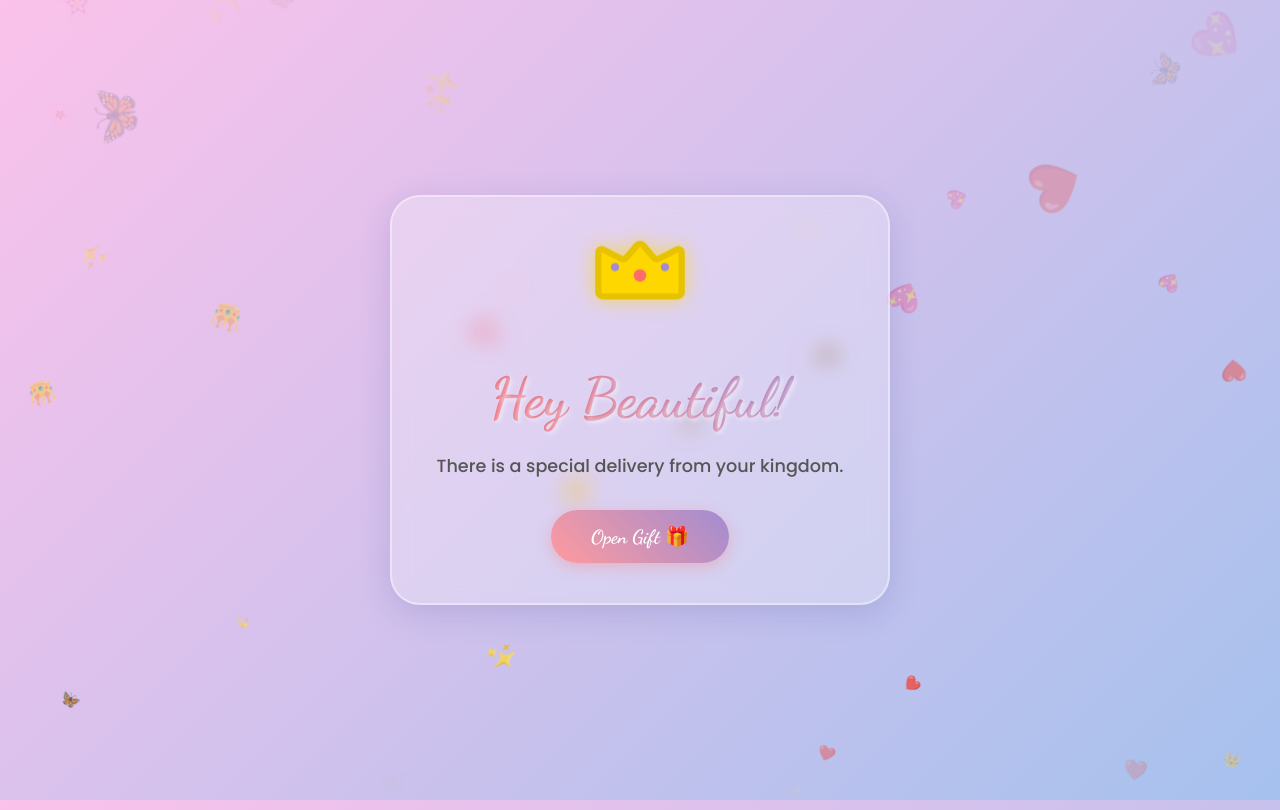
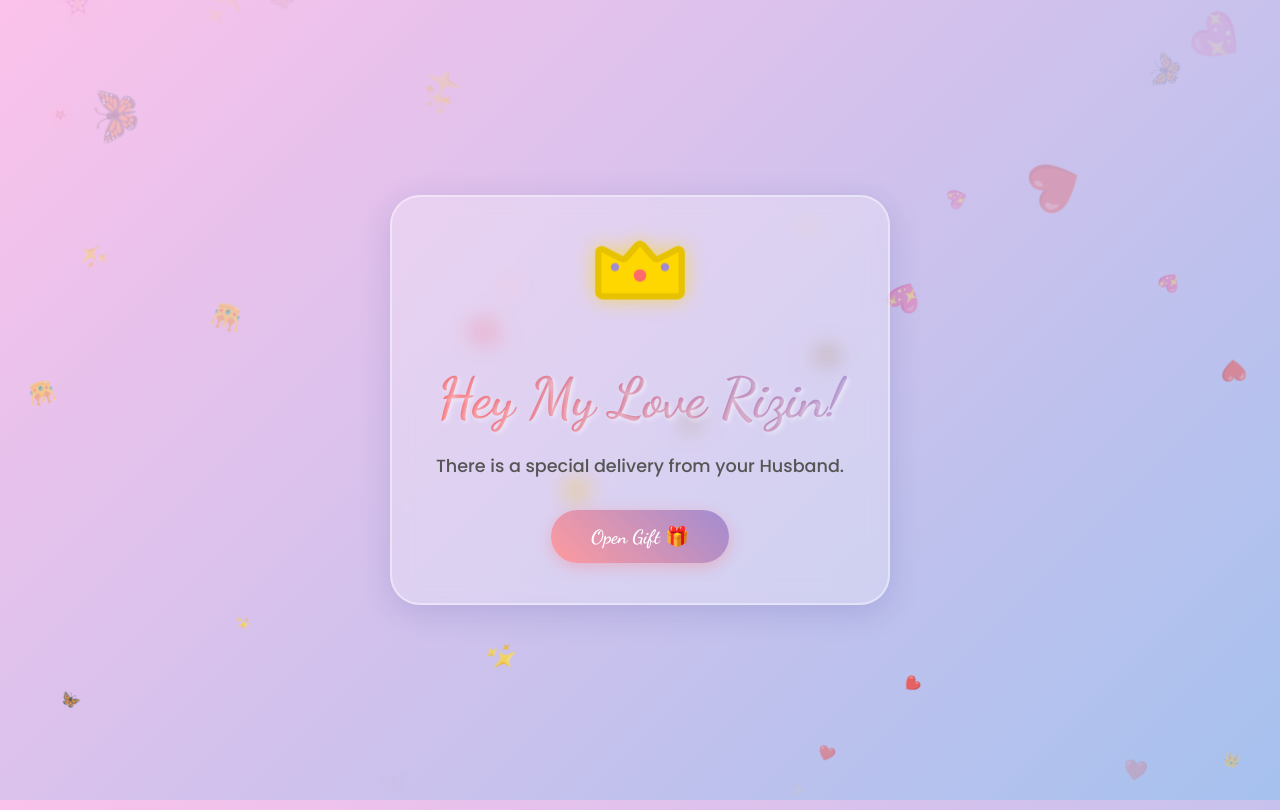
Before and after one commit to mahmud-zaber/Rizin, a plain HTML site: page index.html in a window 1280 px wide. Drawn offline with Linux system fonts and the light colour scheme.

Commit message:
Update index.html

```diff
--- a/index.html
+++ b/index.html
@@ -208,8 +208,8 @@
                 <circle cx="18" cy="10" r="1" fill="#A18CD1"/>
             </svg>
 
-            <h1>Hey Beautiful!</h1>
-            <p>There is a special delivery from your kingdom.</p>
+            <h1>Hey My Love Rizin!</h1>
+            <p>There is a special delivery from your Husband.</p>
             <button class="btn" onclick="revealMessage()">Open Gift 🎁</button>
         </div>
 
```
